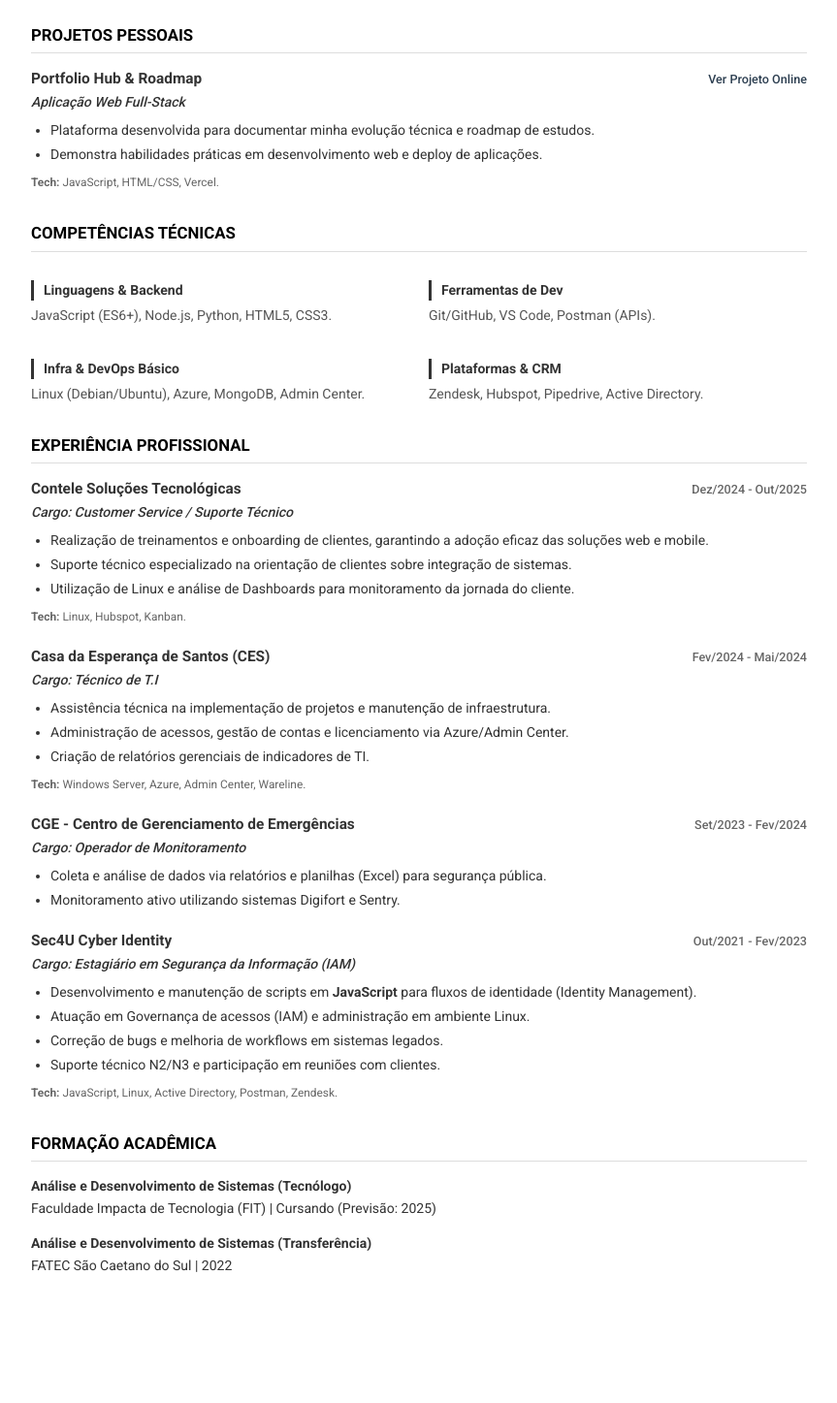
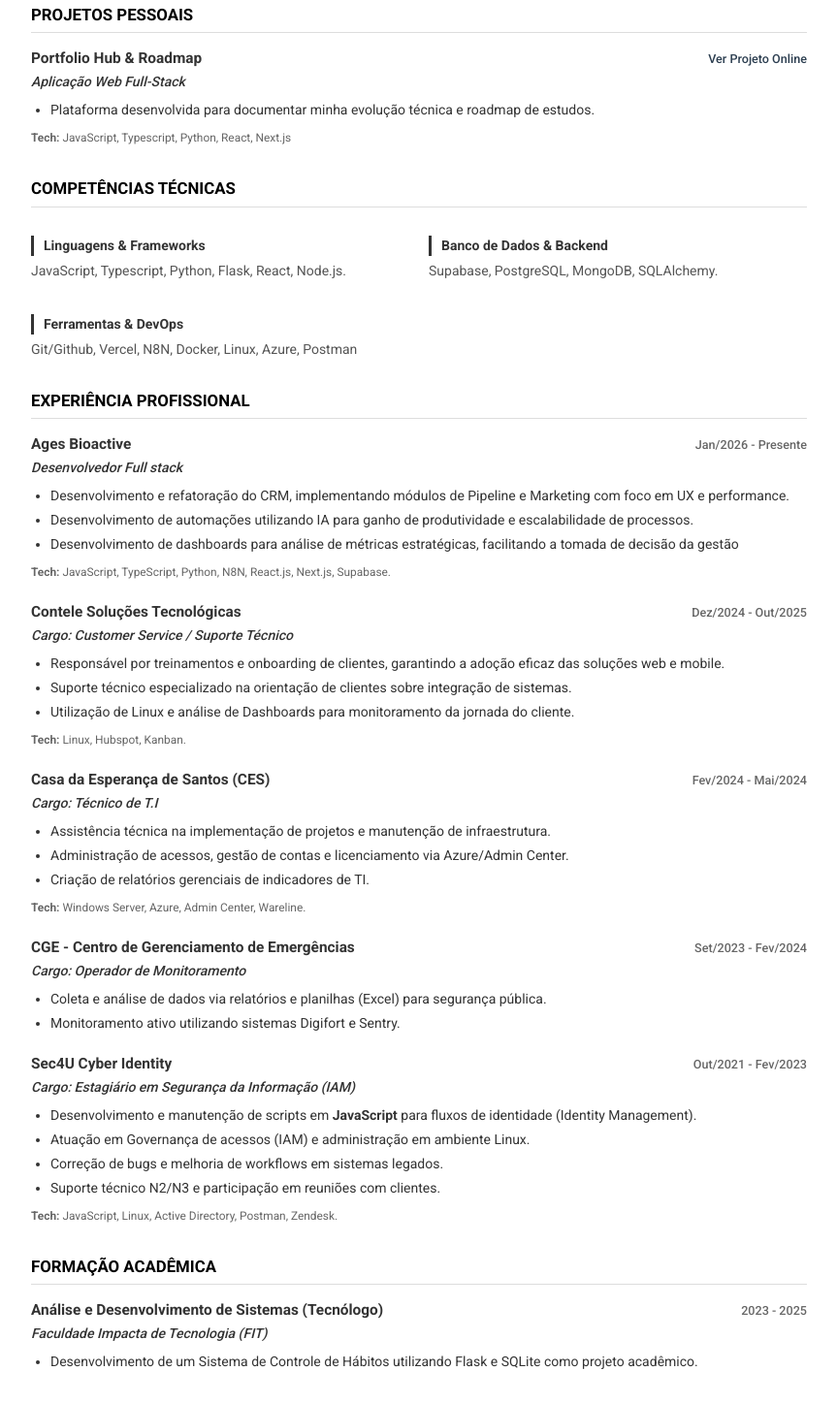
Before and after one commit to ggsilva10/Resume, a website: page src/index.html in a window 1280 px wide. Shown: the part 353-1800 px from the top of the page at 97% size, without its empty margins (208-1071 px from the left). Before the commit the page ends 1724 px from the top, so only its background shows below. Drawn offline with Linux system fonts and the light colour scheme.

Commit message:
docs: refine professional experience descriptions and fix education section layout

```diff
--- a/src/index.html
+++ b/src/index.html
@@ -26,8 +26,7 @@
         <section class="summary">
             <h2>Resumo Profissional</h2>
             <p>
-                Profissional de TI com sólida experiência em suporte técnico especializado, administração de sistemas e automação de processos. Possuo vivência prática em ambientes Linux e gestão de identidade (IAM). Busco transição de carreira para atuar como <strong>Desenvolvedor de Software</strong>, aplicando conhecimentos consolidados em <strong>JavaScript, Python e Node.js</strong> para criar soluções eficientes.
-            </p>
+                Desenvolvedor Full-Stack com experiência na criação de sistemas internos, automações com IA e desenvolvimento de CRMs. Sólido background em suporte técnico especializado e administração de sistemas Linux/IAM, unindo visão analítica de infraestrutura com foco em entrega de soluções eficientes em JavaScript, TypeScript e Python
         </section>
 
         <section class="projects">
@@ -40,9 +39,8 @@
                 <p class="role">Aplicação Web Full-Stack</p>
                 <ul>
                     <li>Plataforma desenvolvida para documentar minha evolução técnica e roadmap de estudos.</li>
-                    <li>Demonstra habilidades práticas em desenvolvimento web e deploy de aplicações.</li>
                 </ul>
-                <p class="tools"><strong>Tech:</strong> JavaScript, HTML/CSS, Vercel.</p>
+                <p class="tools"><strong>Tech:</strong> JavaScript, Typescript, Python, React, Next.js</p>
             </div>
         </section>
 
@@ -50,20 +48,16 @@
             <h2>Competências Técnicas</h2>
             <div class="skills-grid">
                 <div>
-                    <h3>Linguagens & Backend</h3>
-                    <p>JavaScript (ES6+), Node.js, Python, HTML5, CSS3.</p>
+                    <h3>Linguagens & Frameworks</h3>
+                    <p>JavaScript, Typescript, Python, Flask, React, Node.js. </p>
                 </div>
                 <div>
-                    <h3>Ferramentas de Dev</h3>
-                    <p>Git/GitHub, VS Code, Postman (APIs).</p>
+                    <h3>Banco de Dados & Backend</h3>
+                    <p>Supabase, PostgreSQL, MongoDB, SQLAlchemy.</p>
                 </div>
                 <div>
-                    <h3>Infra & DevOps Básico</h3>
-                    <p>Linux (Debian/Ubuntu), Azure, MongoDB, Admin Center.</p>
-                </div>
-                <div>
-                    <h3>Plataformas & CRM</h3>
-                    <p>Zendesk, Hubspot, Pipedrive, Active Directory.</p>
+                    <h3>Ferramentas & DevOps</h3>
+                    <p>Git/Github, Vercel, N8N, Docker, Linux, Azure, Postman</p>
                 </div>
             </div>
         </section>
@@ -73,12 +67,26 @@
 
             <div class="job">
                 <div class="job-header">
+                    <h3>Ages Bioactive</h3>
+                    <span>Jan/2026 - Presente</span>
+                </div>
+                <p class="role">Desenvolvedor Full stack</p>
+                <ul>
+                    <li>Desenvolvimento e refatoração do CRM, implementando módulos de Pipeline e Marketing com foco em UX e performance.</li>
+                    <li>Desenvolvimento de automações utilizando IA para ganho de produtividade e escalabilidade de processos.</li>
+                    <li>Desenvolvimento de dashboards para análise de métricas estratégicas, facilitando a tomada de decisão da gestão</li>
+                </ul>
+                <p class="tools"><strong>Tech:</strong> JavaScript, TypeScript, Python, N8N, React.js, Next.js, Supabase.</p>
+            </div>
+
+            <div class="job">
+                <div class="job-header">
                     <h3>Contele Soluções Tecnológicas</h3>
                     <span>Dez/2024 - Out/2025</span>
                 </div>
                 <p class="role">Cargo: Customer Service / Suporte Técnico</p>
                 <ul>
-                    <li>Realização de treinamentos e onboarding de clientes, garantindo a adoção eficaz das soluções web e mobile.</li>
+                    <li>Responsável por treinamentos e onboarding de clientes, garantindo a adoção eficaz das soluções web e mobile.</li>
                     <li>Suporte técnico especializado na orientação de clientes sobre integração de sistemas.</li>
                     <li>Utilização de Linux e análise de Dashboards para monitoramento da jornada do cliente.</li>
                 </ul>
@@ -130,12 +138,15 @@
         <section class="education">
             <h2>Formação Acadêmica</h2>
             <div class="edu-item">
-                <h3>Análise e Desenvolvimento de Sistemas (Tecnólogo)</h3>
-                <p>Faculdade Impacta de Tecnologia (FIT) | <span>Cursando (Previsão: 2025)</span></p>
-            </div>
-            <div class="edu-item">
-                <h3>Análise e Desenvolvimento de Sistemas (Transferência)</h3>
-                <p>FATEC São Caetano do Sul | <span>2022</span></p>
+                <div class="edu-header">
+                    <h3>Análise e Desenvolvimento de Sistemas (Tecnólogo)</h3>
+                    <span class="date">2023 - 2025</span>
+                </div>
+                <p class="role">Faculdade Impacta de Tecnologia (FIT)</p>
+                <ul>
+                    <li>Desenvolvimento de um Sistema de Controle de Hábitos utilizando Flask e SQLite como projeto acadêmico.
+                    </li>
+                </ul>
             </div>
         </section>
 
--- a/src/style.css
+++ b/src/style.css
@@ -121,18 +121,33 @@ li {
 
 /* Formação */
 .edu-item {
-    margin-bottom: 15px;
+    margin-bottom: 20px;
+}
+
+.edu-header {
+    display: flex;
+    justify-content: space-between;
+    align-items: baseline;
 }
 
 .edu-item h3 {
-    font-size: 1rem;
+    font-size: 1.1rem;
+    font-weight: 700;
     margin: 0;
 }
 
-.edu-item p {
-    margin: 2px 0;
+.edu-item .date {
+    font-weight: 500;
+    font-size: 0.9rem;
+    color: #666;
 }
 
+/* Reaproveitando o estilo da classe .role para manter a consistência */
+.edu-item .role {
+    font-weight: 500;
+    font-style: italic;
+    margin: 2px 0 8px 0;
+}
 /* Ajuste para impressão/PDF */
 @media print {
     @page {
```
